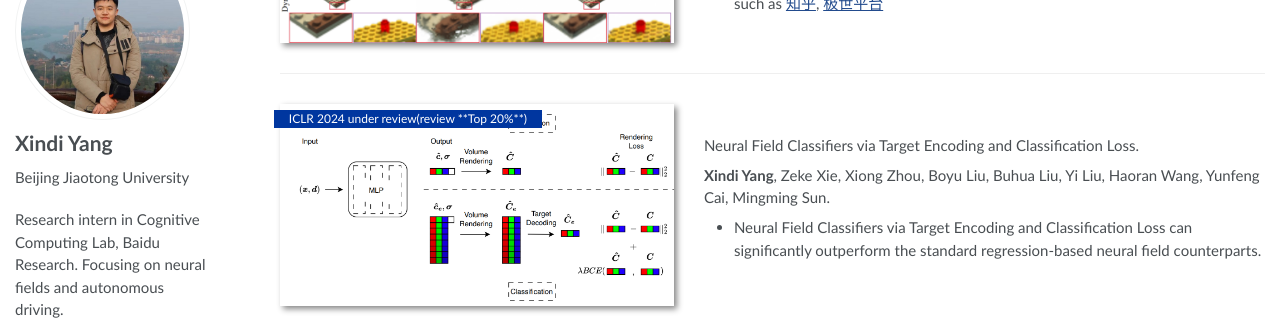
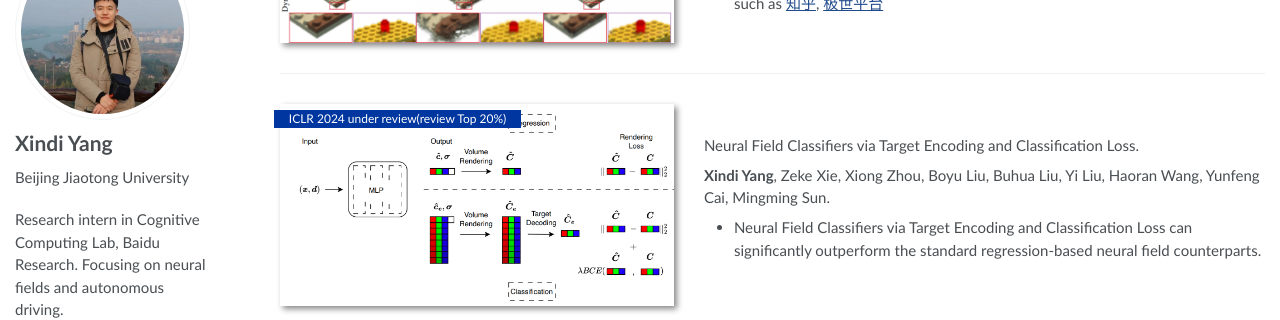
Before and after one commit to Madaoer/Madaoer.github.io, a Jekyll site: the page built from _pages/about.md, in a window 1280 px wide and 900 px high, scrolled down 777 px. Shown: the part 149-469 px from the top of the window. Built offline with Jekyll 4.4.1, drawn with Linux system fonts in a browser that asks for light colours; comment, search, counter and statistics services are not loaded.

Commit message:
Update about.md

```diff
--- a/_pages/about.md
+++ b/_pages/about.md
@@ -51,7 +51,7 @@
   </div>
 </div>
 
-<div class='paper-box'><div class='paper-box-image'><div><div class="badge">ICLR 2024 under review(review **Top 20%**)</div><img src='/images/paper2_fig.png' alt="sym" width="100%"></div></div>
+<div class='paper-box'><div class='paper-box-image'><div><div class="badge">ICLR 2024 under review(review Top 20%)</div><img src='/images/paper2_fig.png' alt="sym" width="100%"></div></div>
   <div class='paper-box-text' markdown="1">
 
   Neural Field Classifiers via Target Encoding and Classification Loss.
```
